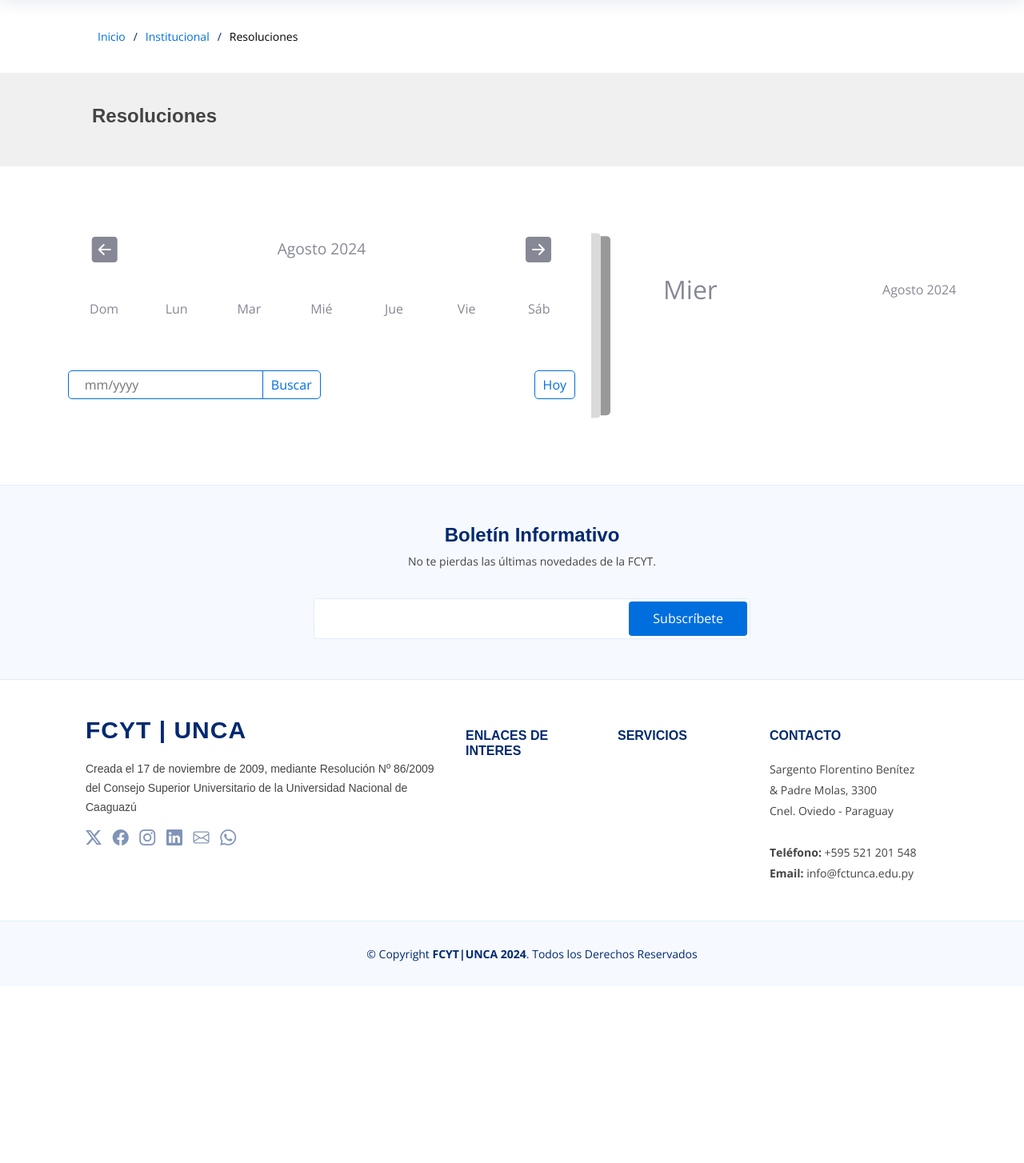
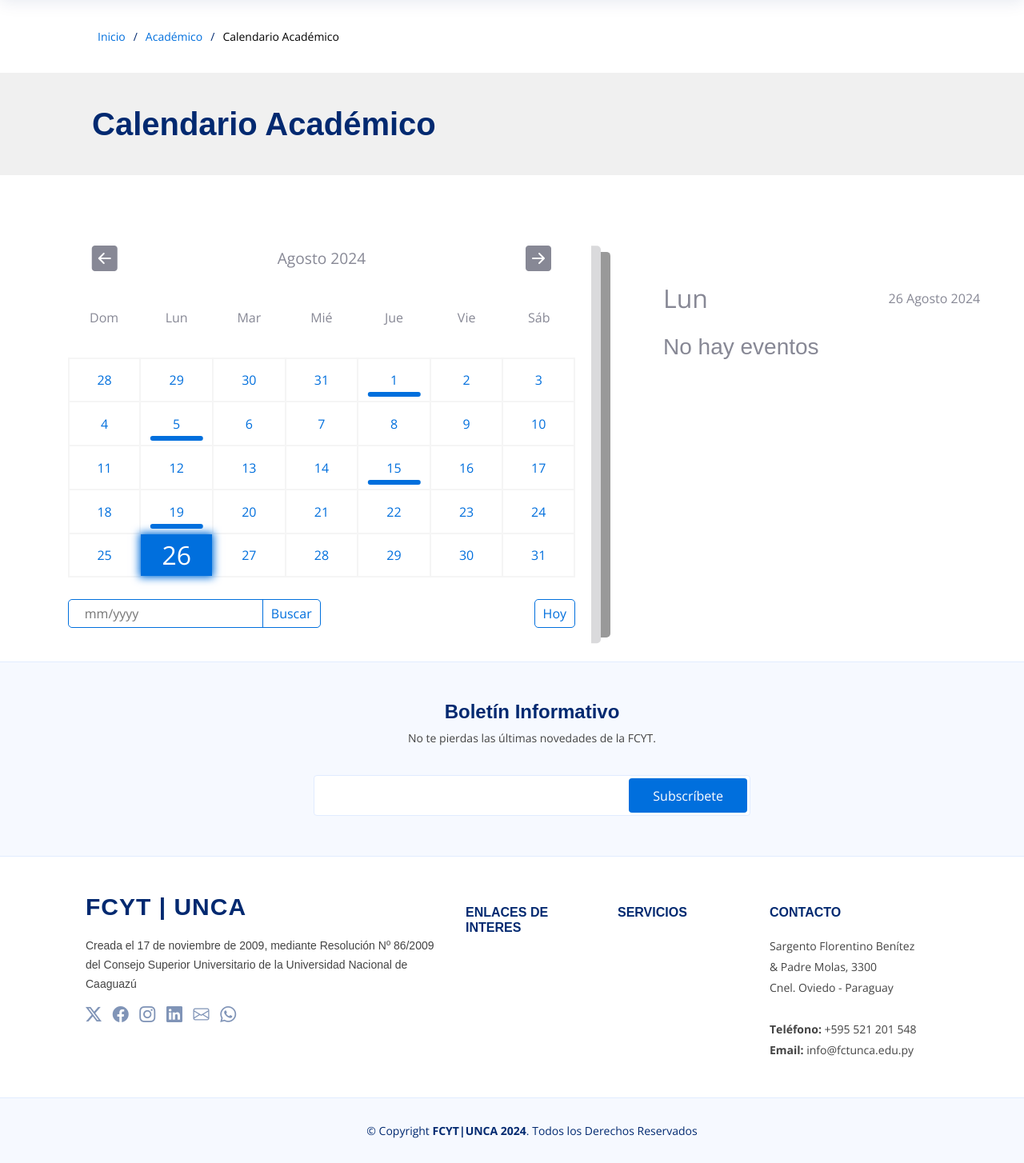
Before and after one commit to FCYT-TI/fcytuncaweb, a Django app: page /calendario/ in a window 1280 px wide. Shown: the part 100-1554 px from the top of the page at 80% size. Before the commit the page ends 1302 px from the top, so only its background shows below. Run offline with Django 3.2, Linux system fonts and the light colour scheme; some libraries are stand-ins or nearby versions.

Commit message:
FCYTSPRUN-15-CalendarioAcademico Aplicación de cambios requeridos ajustes de padding y Breadcrumbs

```diff
--- a/templates/calendario.html
+++ b/templates/calendario.html
@@ -7,14 +7,14 @@
         <div class="container">
             <ol>
                 <li><a class="breadInicio" href="index.html">Inicio</a></li>
-                <li class="breadMenu">Institucional</li>
-                <li class="breadSeccion">Resoluciones</li>
+                <li class="breadMenu">Académico</li>
+                <li class="breadSeccion">Calendario Académico</li>
             </ol>
         </div>
     </section>
     <section class="tittle">
         <div class="container-titulo">
-            <h4 data-aos="fade-up"><strong>Resoluciones</strong></h4>
+            <h1 class="tittlecolor" data-aos="fade-up"><strong>Calendario Académico</strong></h1>
         </div>
     </section><!-- End Breadcrumbs -->
 
--- a/templates/static/css/style.css
+++ b/templates/static/css/style.css
@@ -3385,7 +3385,7 @@
   gap: 10px;
   align-items: center;
   justify-content: space-between;
-  padding: 0 40px;
+  padding: 0 10px;
   padding-left: 70px;
   margin-top: 50px;
   margin-bottom: 20px;
@@ -3408,7 +3408,7 @@
   overflow-y: auto;
   display: flex;
   flex-direction: column;
-  padding-left: 4px;
+  padding-left: 70px;
 }
 .events .event {
   position: relative;
--- a/templates/static/js/main.js
+++ b/templates/static/js/main.js
@@ -480,6 +480,7 @@
 const tableHeadings = document.querySelectorAll("thead th");
 
 // Función para manejar la búsqueda en la tabla
+if (search){
     search.addEventListener("input", function () {
     const searchData = search.value.toLowerCase();
 
@@ -497,6 +498,7 @@
       visibleRow.style.backgroundColor = i % 2 === 0 ? "transparent" : "#0000000b";
     });
   });
+}
 
 // Función para manejar la ordenación de columnas
 tableHeadings.forEach((heading, index) => {
```
Lines whose indentation alone changed are shown as unchanged.
